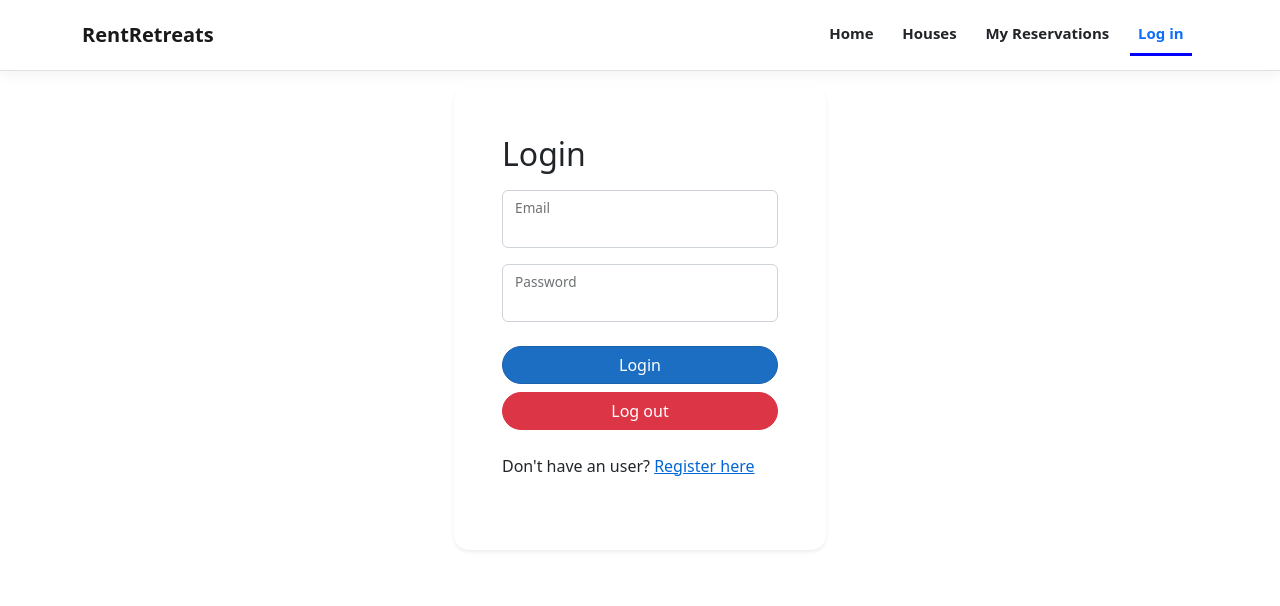
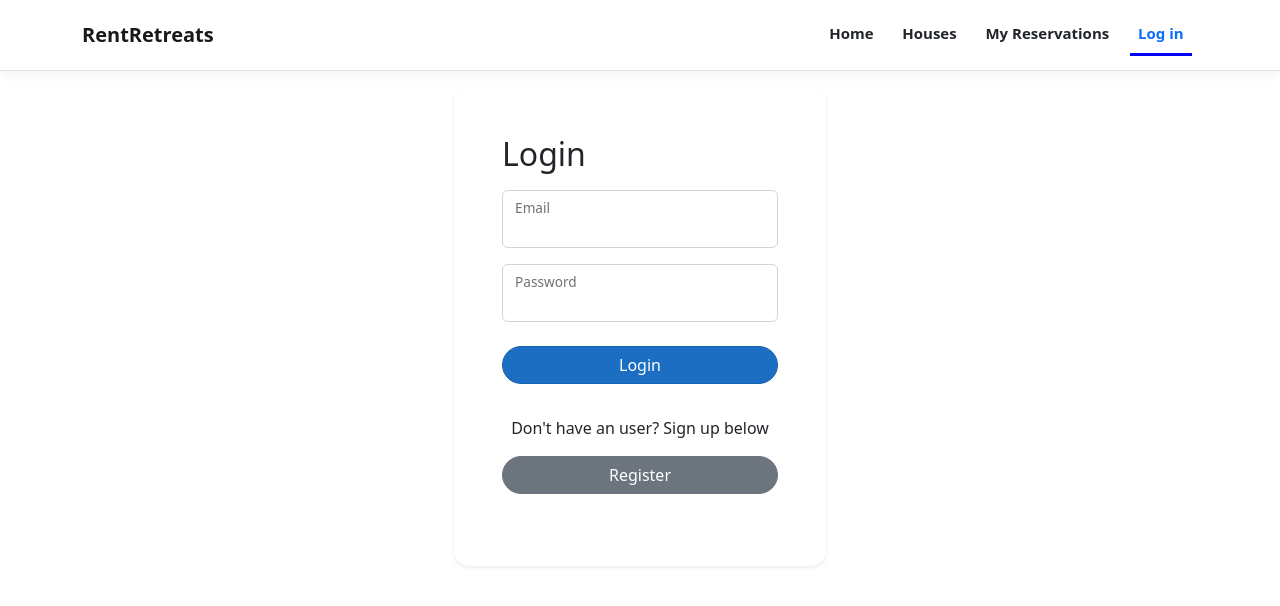
Before and after one commit to s362106/AirBnBLight, an Angular app in the folder Group-Project-2/ClientApp/: page /login in a window 1280 px wide. Shown: the top 606 px of the page. Built offline with nearby package versions, Linux system fonts and the light colour scheme.

Commit message:
login layout

```diff
--- a/Group-Project-2/ClientApp/src/app/login/login.component.css
+++ b/Group-Project-2/ClientApp/src/app/login/login.component.css
@@ -0,0 +1,3 @@
+p {
+    text-align: center;
+}
--- a/Group-Project-2/ClientApp/src/app/login/login.component.html
+++ b/Group-Project-2/ClientApp/src/app/login/login.component.html
@@ -14,9 +14,9 @@
             </div>
         </div>
         <button class="btn btn-primary rounded-pill w-100 my-2" type="submit">Login</button>
-        <button class="btn btn-danger rounded-pill w-100" type="button" (click)="logout()">Log out</button>
     </form>
     <div class="my-4">
-        <p>Don't have an user? <a [routerLink]="['/register']">Register here</a></p>
+        <p>Don't have an user? Sign up below</p>
+        <button class="btn btn-secondary rounded-pill w-100" [routerLink]="['/register']">Register</button>
     </div>
 </div>
```
